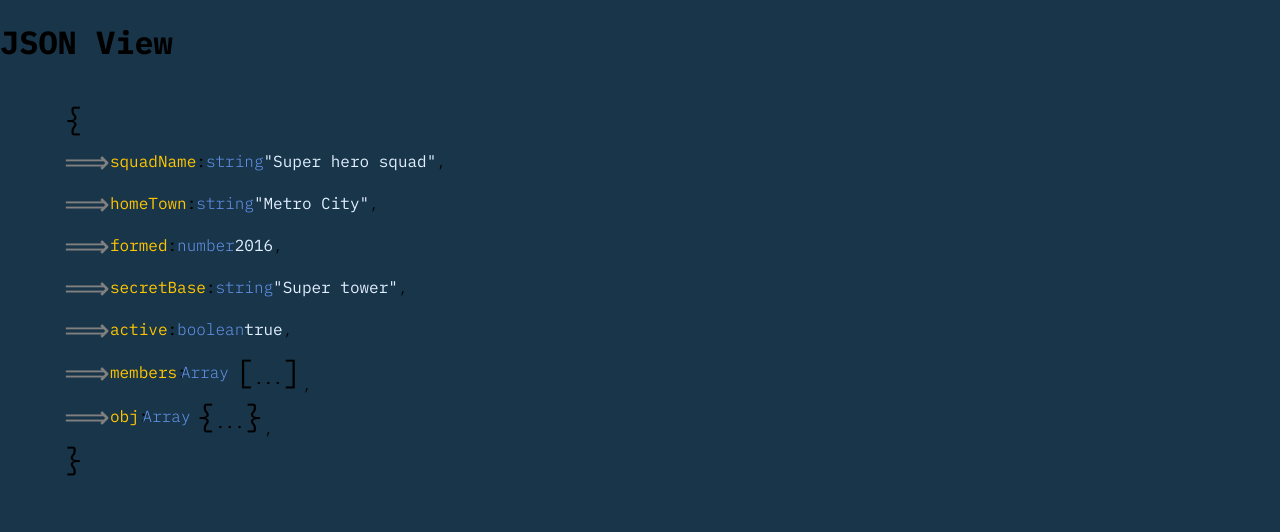
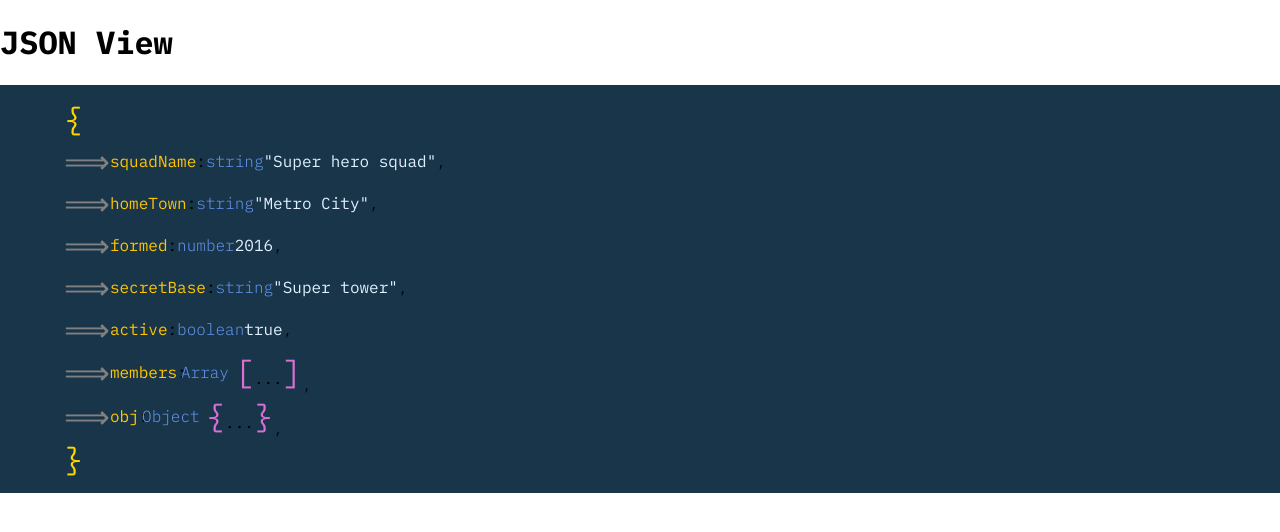
Before and after one commit to akshayupadhya/json-view, a React app: page / in a window 1280 px wide. Shown: the top 532 px of the page. Built offline with nearby package versions, Linux system fonts and the light colour scheme.

Commit message:
basic implementation of cobalt theme

```diff
--- a/package.json
+++ b/package.json
@@ -33,6 +33,7 @@
 		"jest-pnp-resolver": "1.0.1",
 		"jest-resolve": "23.6.0",
 		"mini-css-extract-plugin": "0.4.3",
+		"node-sass": "^4.11.0",
 		"optimize-css-assets-webpack-plugin": "5.0.1",
 		"pnp-webpack-plugin": "1.1.0",
 		"postcss-flexbugs-fixes": "4.1.0",
--- a/src/index.css
+++ b/src/index.css
@@ -4,15 +4,8 @@ body {
 	font-family: "IBM Plex Mono", monospace;
 	-webkit-font-smoothing: antialiased;
 	-moz-osx-font-smoothing: grayscale;
-	background-color: #193549;
 }
 
-.DataType {
-	color: cornflowerblue;
-}
-.tab {
-	color: gray;
-}
 .meta {
 	font-weight: 300;
 }
@@ -31,10 +24,6 @@ body {
 }
 .key {
 	font-weight: 500;
-	color: #ffc600;
-}
-.generic {
-	color: #e1efff;
 }
 .key-value {
 	display: flex;
--- a/src/jsonView/Array/Array.jsx
+++ b/src/jsonView/Array/Array.jsx
@@ -10,7 +10,7 @@ export const ArrayView = props => {
 		<Fragment>
 			{depth ? <DataType DataType="Array" /> : undefined}
 			<div className={"array"}>
-				<OpeningBracet />
+				<OpeningBracet depth={depth ? depth : 1} />
 				<DeapthToggler depth={depth} length={json.length}>
 					<div className="ArrayView">
 						{json.map((val, key) => (
@@ -24,7 +24,7 @@ export const ArrayView = props => {
 						))}
 					</div>
 				</DeapthToggler>
-				<ClosingBracet />
+				<ClosingBracet depth={depth ? depth : 1} />
 			</div>
 		</Fragment>
 	);
--- a/src/jsonView/JsonObject.jsx
+++ b/src/jsonView/JsonObject.jsx
@@ -3,14 +3,15 @@ import { OpeningBrace, ClosingBrace } from "./tags";
 import { KeyValue } from "./Object/KeyValue";
 import { DeapthToggler } from "./DepthToggler";
 import { DataType } from "./meta";
-const JsonObject = props => {
-	let { json, depth } = props;
+import "./themes.scss";
+const JsonObject = ({ json, depth, theme }) => {
 	depth = depth || 0;
+	theme = theme || "cobalt";
 	return (
 		<Fragment>
-			{depth ? <DataType DataType="Array" /> : undefined}
-			<div className="object">
-				<OpeningBrace />
+			{depth ? <DataType DataType="Object" /> : undefined}
+			<div className={`object ${!depth ? theme : ""}`}>
+				<OpeningBrace depth={depth ? depth : 1} />
 				<DeapthToggler depth={depth}>
 					<Fragment>
 						{Object.keys(json).map((key, index) => (
@@ -23,7 +24,7 @@ const JsonObject = props => {
 						))}
 					</Fragment>
 				</DeapthToggler>
-				<ClosingBrace />
+				<ClosingBrace depth={depth ? depth : 1} />
 			</div>
 		</Fragment>
 	);
--- a/src/jsonView/Object/Key.jsx
+++ b/src/jsonView/Object/Key.jsx
@@ -1,5 +1,5 @@
 import React from "react";
 
 export const Key = props => (
-	<span className={`key ${props.depth}`}>{props.keyName}</span>
+	<span className={`key depth-${props.depth}`}>{props.keyName}</span>
 );
--- a/src/jsonView/Object/KeyValue.jsx
+++ b/src/jsonView/Object/KeyValue.jsx
@@ -20,7 +20,7 @@ export const KeyValue = props => {
 			) : (
 				<Tabs />
 			)}
-			<Key keyName={keyName} /> :
+			<Key keyName={keyName} depth={depth} /> :
 			<Value value={JSON.stringify(value)} depth={depth} {...newProps} />
 		</div>
 	);
--- a/src/jsonView/Object/Value.jsx
+++ b/src/jsonView/Object/Value.jsx
@@ -2,18 +2,19 @@ import React, { Fragment, useState, createContext } from "react";
 import JsonObject from "../JsonObject";
 import { Utils } from "../utils/utils";
 import { ArrayView } from "../Array/Array";
-import { DataType, Comma } from "../meta";
+import { DataType, Comma, Tabs } from "../meta";
 import { Minimizer } from "../minimizer";
 export const minimizeContext = createContext();
 export const Value = props => {
 	let { depth, value, isArray, isLastElement, isNodeMinimizable } = props;
-	depth = (depth || 0) + 1;
 	const json = JSON.parse(value);
 	const type = Utils.isObject(json)
 		? "Object"
 		: Utils.isArray(json)
 		? "Array"
 		: typeof (Number(value) || value === "true" || value === "false" || value);
+	depth = (depth || 0) + 1;
+	// depth = isArray ? depth + 1 : depth;
 	let isMinimized, minimize;
 	if (isNodeMinimizable) {
 		// { isMinimized, minimize } = props;// i really dont know what is mistake here but it throws error
@@ -26,8 +27,12 @@ export const Value = props => {
 	return (
 		<minimizeContext.Provider value={{ isMinimized, minimize }}>
 			<div className="value">
-				{isArray && isMinimizable ? (
-					<Minimizer isMinimized={isMinimized} minimizer={minimize} />
+				{isArray ? (
+					isMinimizable ? (
+						<Minimizer isMinimized={isMinimized} minimizer={minimize} />
+					) : (
+						<Tabs />
+					)
 				) : (
 					undefined
 				)}
@@ -38,7 +43,9 @@ export const Value = props => {
 				) : (
 					<Fragment>
 						<DataType DataType={type} />
-						<span className="generic">{value}</span>
+						<span className={`generic value-depth-${depth} type-${type}`}>
+							{value}
+						</span>
 					</Fragment>
 				)}
 				{!!!isLastElement ? <Comma /> : undefined}
--- a/src/jsonView/tags.jsx
+++ b/src/jsonView/tags.jsx
@@ -1,14 +1,22 @@
 import React from "react";
-
-export const OpeningBrace = () => (
-	<span className="tag openingBrace"> {"{"}</span>
+const depthAnalyse = depth => (depth > 3 ? (depth % 3) + 1 : depth);
+export const OpeningBrace = props => (
+	<span className={`tag tag-depth-${depthAnalyse(props.depth)} openingBrace`}>
+		{"{"}
+	</span>
 );
-export const ClosingBrace = () => (
-	<span className="tag closingBrace">{"}"}</span>
+export const ClosingBrace = props => (
+	<span className={`tag tag-depth-${depthAnalyse(props.depth)} closingBrace`}>
+		{"}"}
+	</span>
 );
-export const OpeningBracet = () => (
-	<span className="tag openingBrace">{"["}</span>
+export const OpeningBracet = props => (
+	<span className={`tag openingBrace tag-depth-${depthAnalyse(props.depth)}`}>
+		{"["}
+	</span>
 );
-export const ClosingBracet = () => (
-	<span className="tag closingBrace">{"]"}</span>
+export const ClosingBracet = props => (
+	<span className={`tag closingBrace tag-depth-${depthAnalyse(props.depth)}`}>
+		{"]"}
+	</span>
 );
--- /dev/null
+++ b/src/jsonView/themes.scss
@@ -0,0 +1 @@
+@import "./themes/cobalt.scss";
--- /dev/null
+++ b/src/jsonView/themes/cobalt.scss
@@ -0,0 +1,28 @@
+.cobalt {
+	background-color: #193549;
+	.tag-depth-1 {
+		color: gold;
+	}
+	.tag-depth-2 {
+		color: orchid;
+	}
+	.tag-depth-3 {
+		color: lightskyblue;
+	}
+	.key {
+		color: #ffc600;
+	}
+	.type-number,
+	.type-boolean {
+		color: #ff628c;
+	}
+	.DataType {
+		color: cornflowerblue;
+	}
+	.tab {
+		color: gray;
+	}
+	.generic {
+		color: #e1efff;
+	}
+}
```
Also changed, not shown: 1 other file (tests, documents, lock files or other folders).
